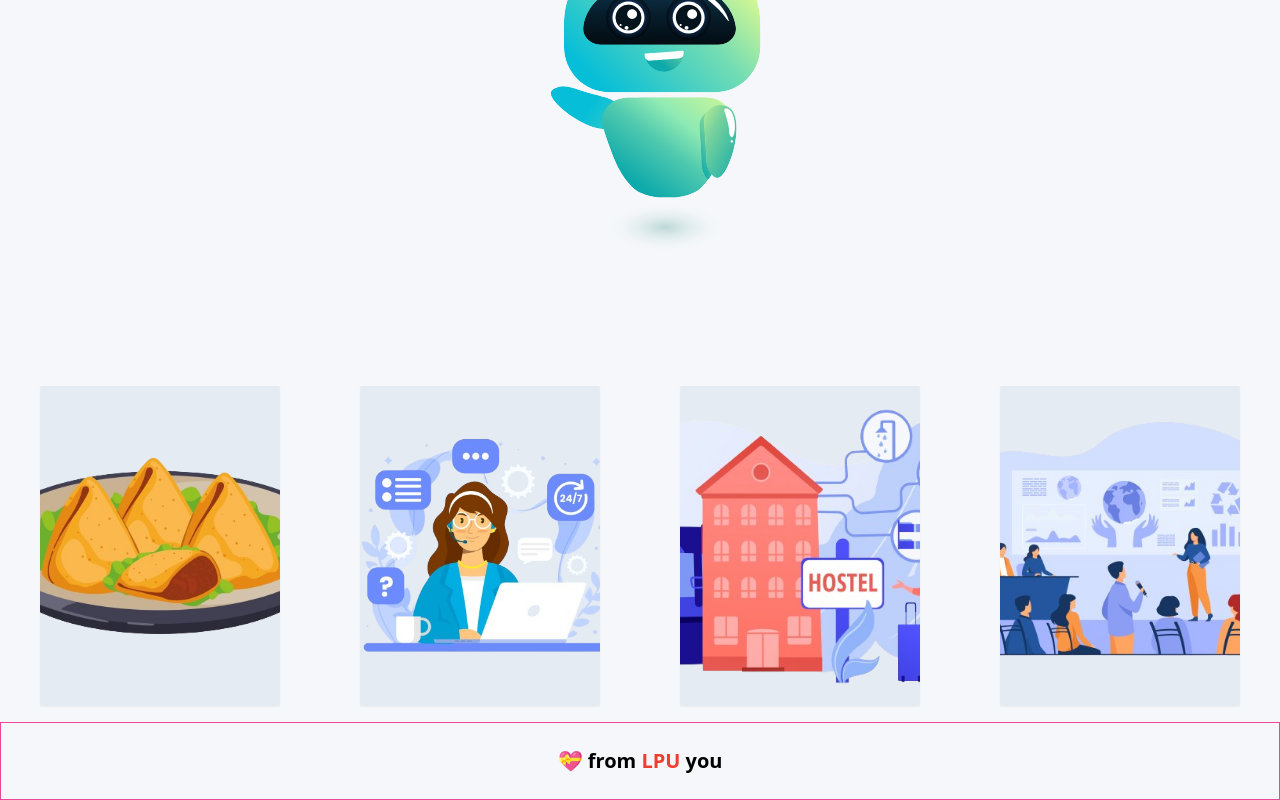
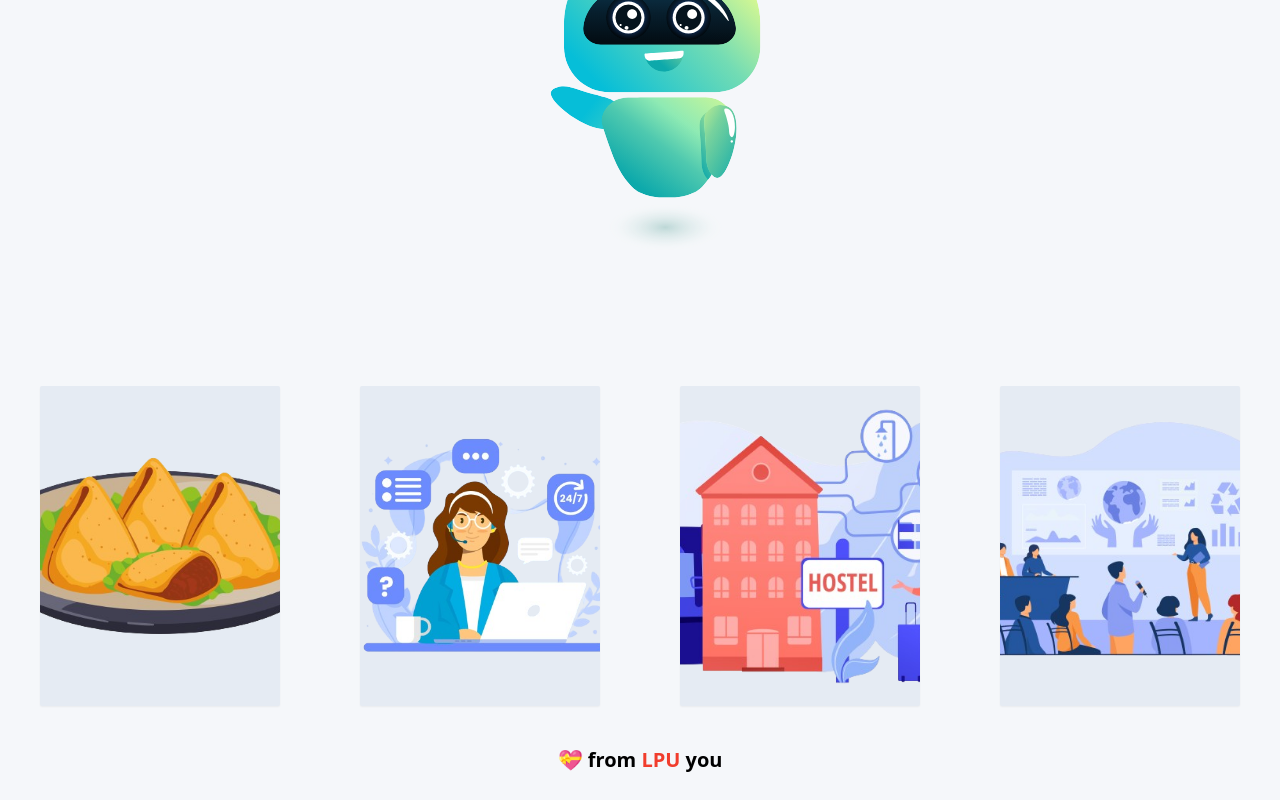
Before and after one commit to FayeKelmith/LPUMAP, a Next.js app: page / in a window 1280 px wide. Shown: the part 350-1150 px from the top of the page. Built offline with nearby package versions, Linux system fonts and the light colour scheme.

Commit message:
forgot border

```diff
--- a/app/ui/Footer.tsx
+++ b/app/ui/Footer.tsx
@@ -1,6 +1,6 @@
 const Footer = () => {
   return (
-    <div className="text-center py-6 font-semibold text-xl border border-pink-500">
+    <div className="text-center py-6 font-semibold text-xl">
       💝 from <span className="text-[#F13D2D]"> LPU</span> you
     </div>
   );
```
